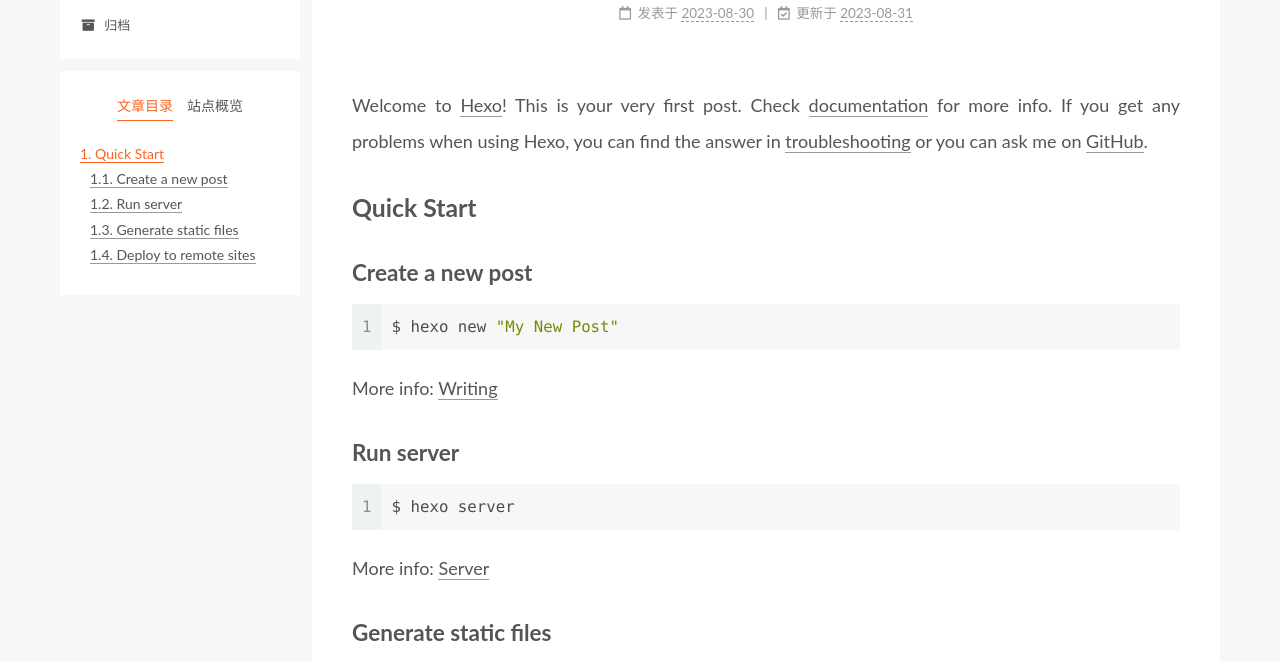
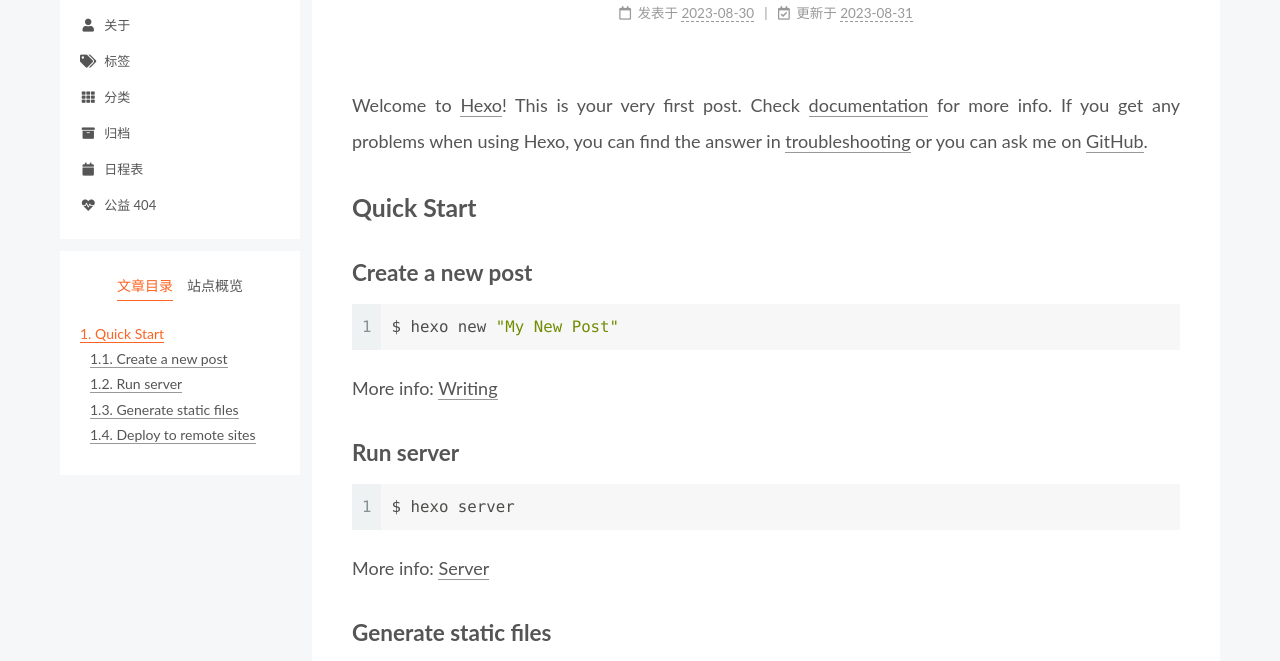
Before and after one commit to CVKNO80098/CVKNO80098.github.io, a plain HTML site: page 2023/08/30/hello-world/index.html in a window 1280 px wide. Shown: the part 127-788 px from the top of the page. Drawn offline with Linux system fonts and the light colour scheme.

Commit message:
Site updated: 2023-08-31 15:22:03

```diff
--- a/2023/08/30/hello-world/index.html
+++ b/2023/08/30/hello-world/index.html
@@ -117,9 +117,34 @@
     <a href="/" rel="section"><i class="fa fa-home fa-fw"></i>首页</a>
 
   </li>
+        <li class="menu-item menu-item-about">
+
+    <a href="/about/" rel="section"><i class="fa fa-user fa-fw"></i>关于</a>
+
+  </li>
+        <li class="menu-item menu-item-tags">
+
+    <a href="/tags/" rel="section"><i class="fa fa-tags fa-fw"></i>标签</a>
+
+  </li>
+        <li class="menu-item menu-item-categories">
+
+    <a href="/categories/" rel="section"><i class="fa fa-th fa-fw"></i>分类</a>
+
+  </li>
         <li class="menu-item menu-item-archives">
 
     <a href="/archives/" rel="section"><i class="fa fa-archive fa-fw"></i>归档</a>
+
+  </li>
+        <li class="menu-item menu-item-schedule">
+
+    <a href="/schedule/" rel="section"><i class="fa fa-calendar fa-fw"></i>日程表</a>
+
+  </li>
+        <li class="menu-item menu-item-commonweal">
+
+    <a href="/404/" rel="section"><i class="fa fa-heartbeat fa-fw"></i>公益 404</a>
 
   </li>
   </ul>
--- a/css/main.css
+++ b/css/main.css
@@ -1168,7 +1168,7 @@
 }
 .links-of-author a::before,
 .links-of-author span.exturl::before {
-  background: #6209e2;
+  background: #4ab5ff;
   border-radius: 50%;
   content: ' ';
   display: inline-block;
```
Also changed, not shown: 2023/08/31/My-New-Post/index.html (+25 -0 lines), archives/2023/08/index.html (+25 -0 lines), archives/2023/index.html (+25 -0 lines), archives/index.html (+25 -0 lines), index.html (+25 -0 lines).
